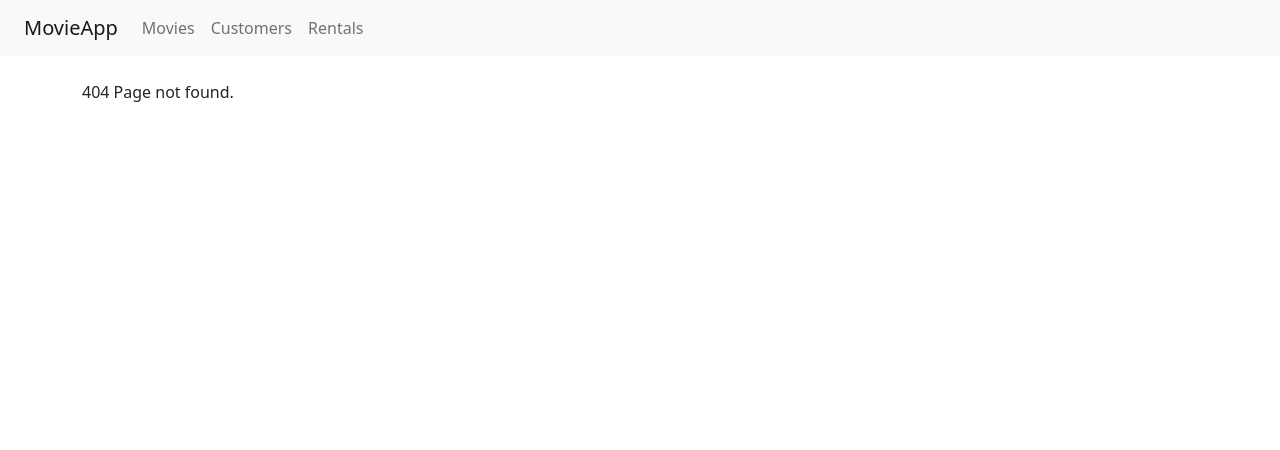
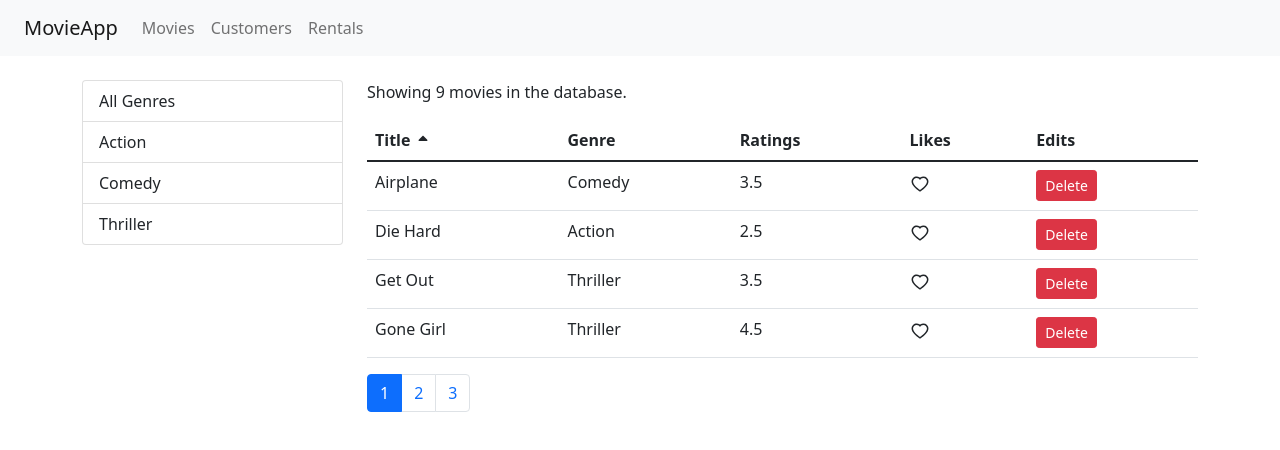
Before and after one commit to CutieMath/react-02, a React (Create React App) app: page / in a window 1280 px wide. Before the commit this address had no page. Shown: the top 450 px of the page. Built offline with nearby package versions, Linux system fonts and the light colour scheme.

Commit message:
add page navigation for not found page

```diff
--- a/src/App.js
+++ b/src/App.js
@@ -5,7 +5,7 @@ import NavBar from "./components/navBar";
 import Customers from "./components/customers";
 import Rentals from "./components/rentals";
 import NotFound from "./components/notFound";
-import { Route, Routes } from "react-router-dom";
+import { Navigate, Route, Routes } from "react-router-dom";
 
 class App extends Component {
   render() {
@@ -14,10 +14,12 @@ class App extends Component {
         <NavBar />
         <main className="container">
           <Routes>
+            <Route path="/" element={<Movies />} />
             <Route path="/movies" element={<Movies />} />
             <Route path="/rentals" element={<Rentals />} />
             <Route path="/customers" element={<Customers />} />
-            <Route path="*" element={<NotFound />} />
+            <Route path="/not-found" element={<NotFound />} />
+            <Route path="*" element={<Navigate to="/not-found" />} />
           </Routes>
         </main>
       </>
```
